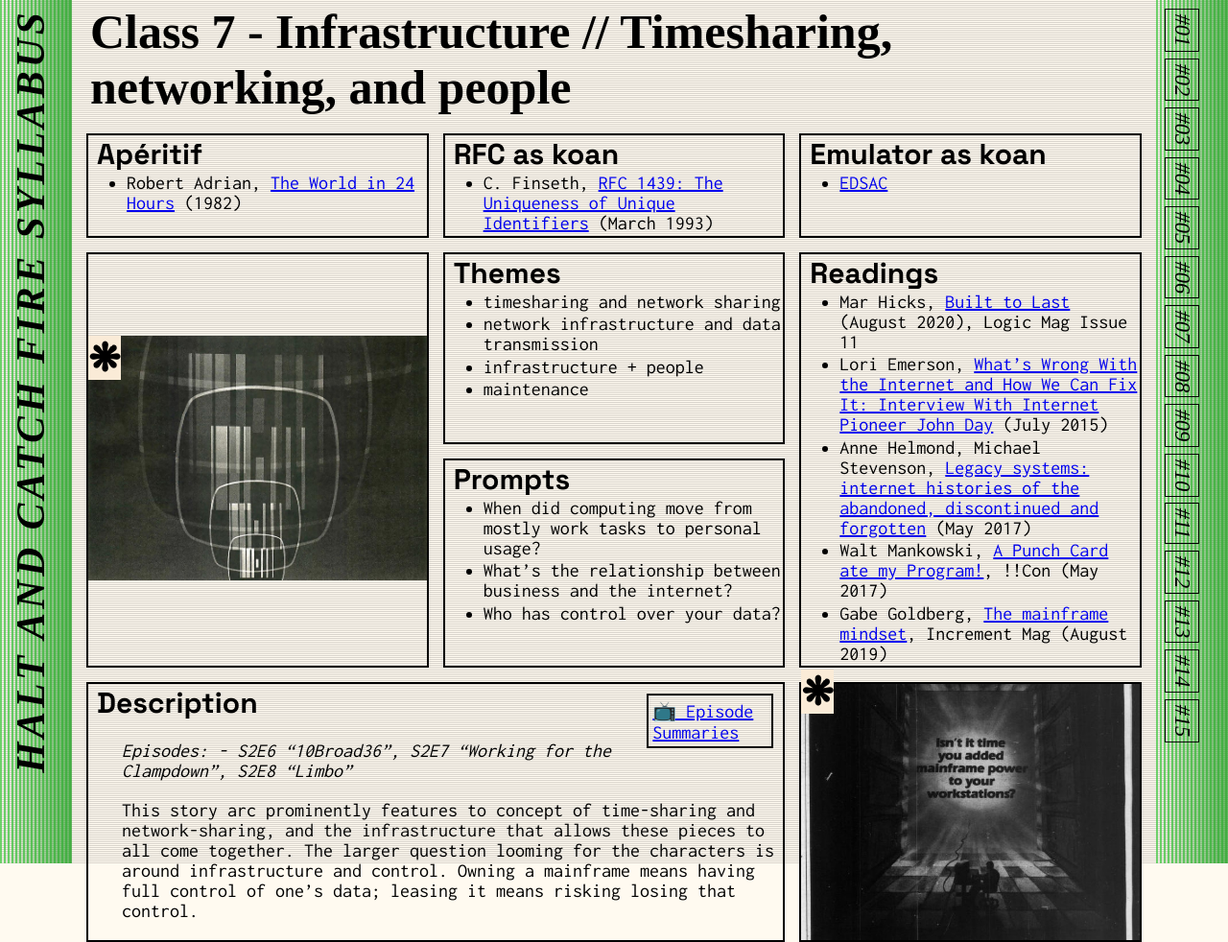
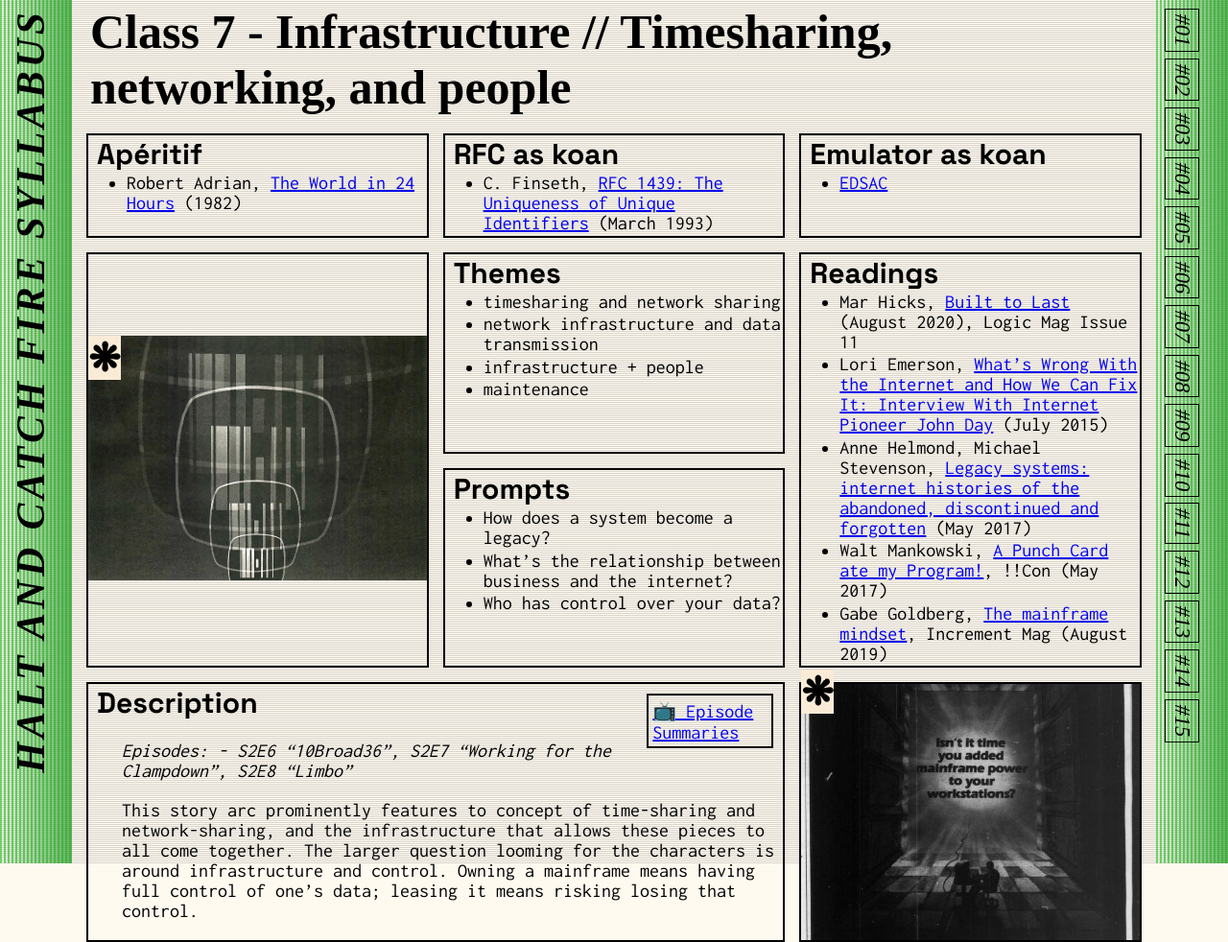
Before and after one commit to ablwr/halt-and-catch-fire-syllabus, a Jekyll site: the page built from _classes/07.md, in a window 1280 px wide. Shown: the whole page at 96% size. Built offline with Jekyll 4.4.1, drawn with Linux system fonts in a browser that asks for light colours; some web fonts are replaced.

Commit message:
Update repeate question (ty @tweetdkp)

```diff
--- a/_classes/07.md
+++ b/_classes/07.md
@@ -44,7 +44,7 @@ title: Class 7 - Infrastructure // Timesharing, networking, and people
 
 <div class="prompts" markdown="1">
 ## Prompts
-- When did computing move from mostly work tasks to personal usage?
+- How does a system become a legacy?
 - What's the relationship between business and the internet?
 - Who has control over your data?
 </div>
```
